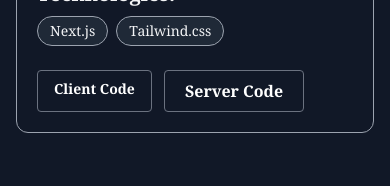
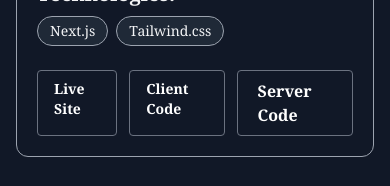
Before and after one commit to md-abu-naim/Abu-Naim-Portfolio, a React (Vite) app: page /GYM-FIT in a window 390 px wide. Shown: the part 745-931 px from the top of the page. Built offline with nearby package versions, Linux system fonts and the light colour scheme.

Commit message:
project details page responsive update

```diff
--- a/src/Components/ProjectDetails.jsx
+++ b/src/Components/ProjectDetails.jsx
@@ -19,7 +19,7 @@
         <section>
 
             <section className='bg-gray-900 text-gray-100 min-h-screen px-4 md:px-10 py-16'>
-                <div className='grid md:grid-cols-2 border border-gray-400 rounded-xl p-5 gap-10 items-center max-w-7xl mx-auto'>
+                <div className='grid md:grid-cols-1 lg:grid-cols-2 border border-gray-400 rounded-xl p-5 gap-10 items-center max-w-7xl mx-auto'>
                     <div>
                         <img src={image} alt={name} className='w-full h-auto rounded-xl border border-gray-700' />
                     </div>
@@ -46,7 +46,7 @@
                             </div>
                         </div>
                         <div className='flex gap-3 mt-6'>
-                            <a href={url} target='_blank' className="hidden lg:block px-4 py-2 text-sm font-semibold border border-gray-500 text-white rounded hover:bg-gray-950 hover:text-white transition">Live Site</a>
+                            <a href={url} target='_blank' className=" px-4 py-2 text-sm font-semibold border border-gray-500 text-white rounded hover:bg-gray-950 hover:text-white transition">Live Site</a>
                             <a href={client} target='_blank' className="px-4 py-2 text-sm font-semibold border border-gray-500 text-white rounded hover:bg-gray-950 hover:text-white transition">Client Code</a>
                             <a href={server} className="px-5 py-2 font-semibold border border-gray-500 text-white rounded hover:bg-gray-950 hover:text-white transition">Server Code</a>
                         </div>
```
